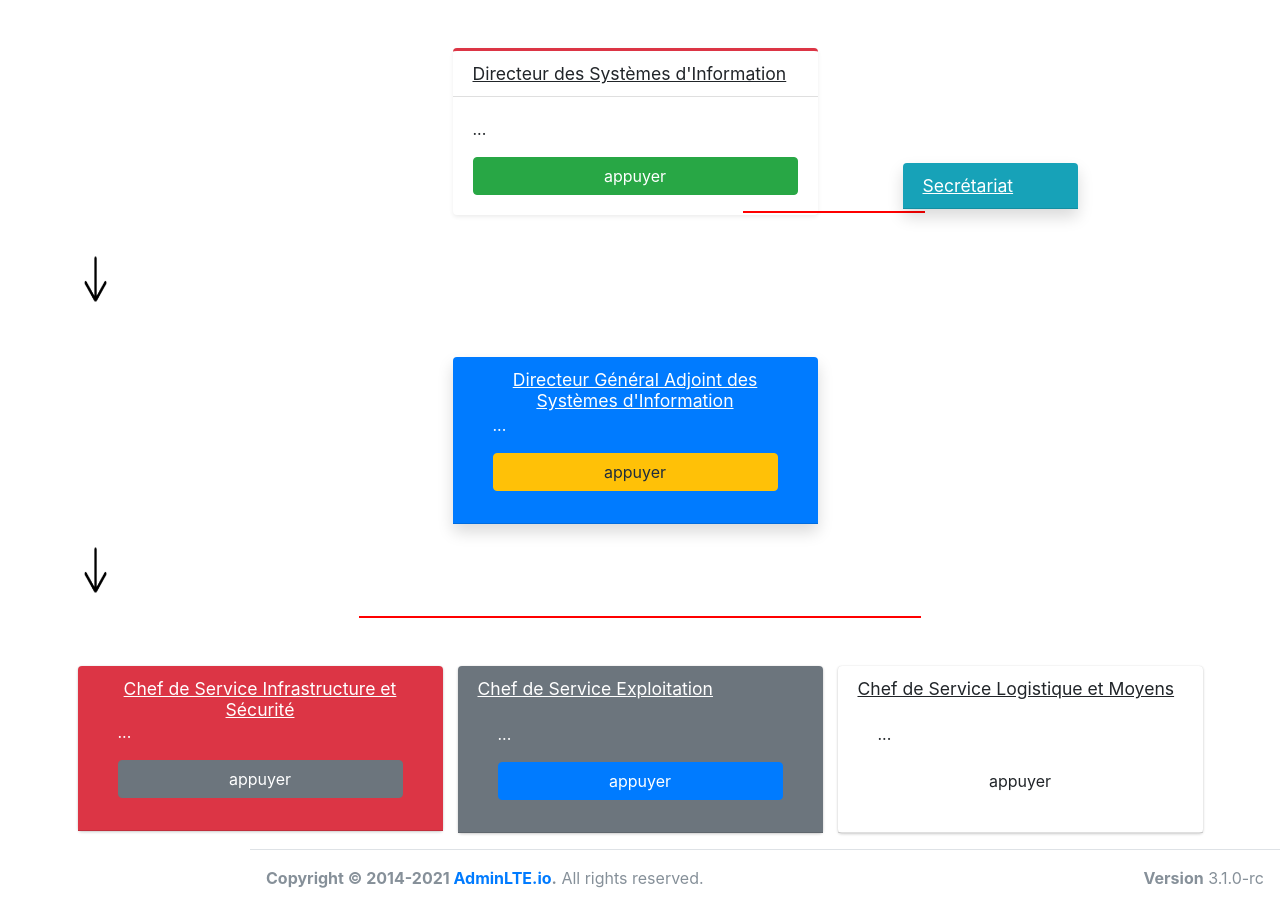
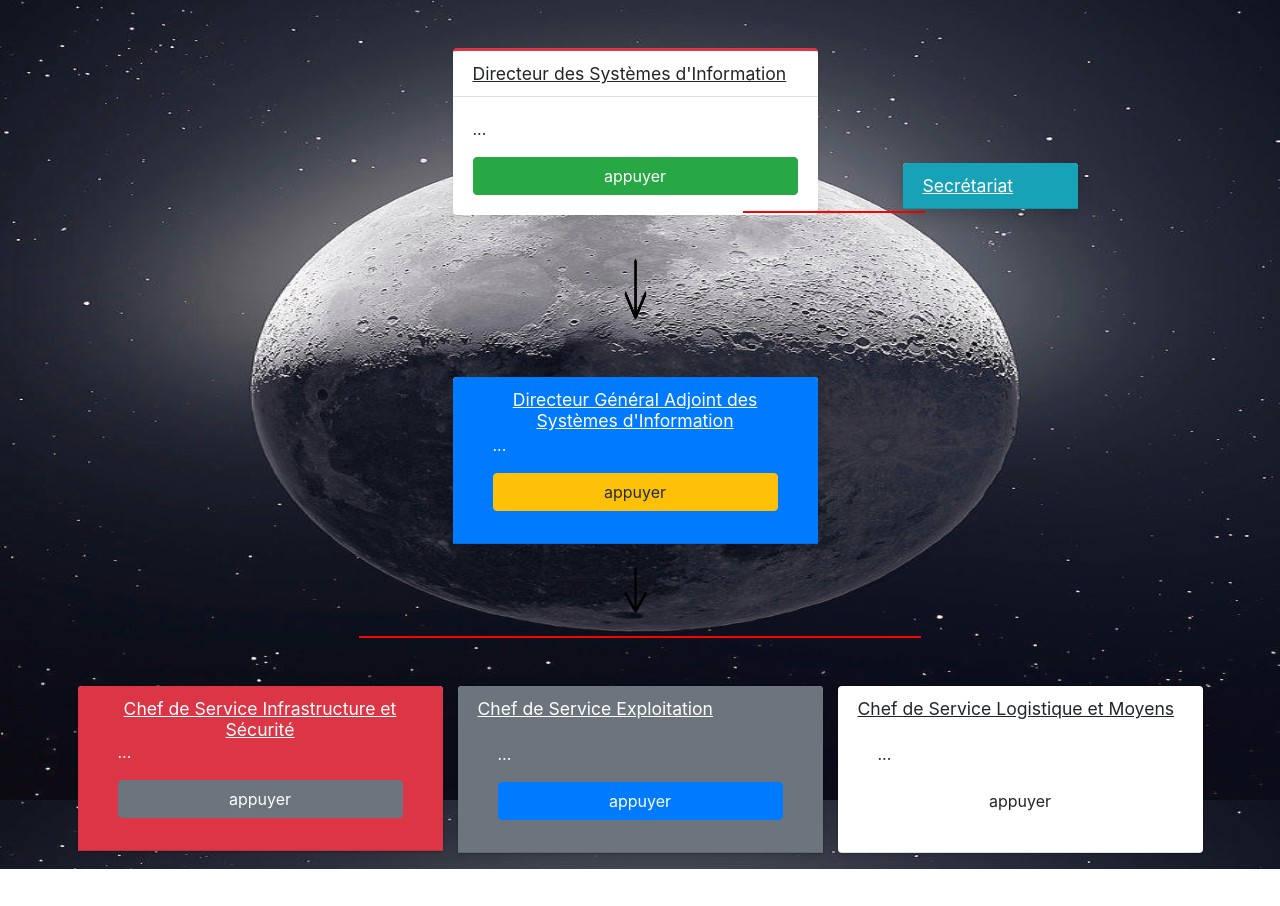
Before and after one commit to DooGkson/Ruth, a plain HTML site: page index.html in a window 1280 px wide. After the commit the page ends 869 px from the top, so only its background shows below. Drawn offline with Linux system fonts and the light colour scheme.

Commit message:
Add files via upload

```diff
--- a/index.html
+++ b/index.html
@@ -14,7 +14,7 @@
 
   <link rel="stylesheet" href="myStyle.css">
 </head>
-<body class="hold-transition sidebar-mini" id="corps">
+<body class="hold-transition sidebar-mini" id="corps" style="background-image: url('full-moon-gina-dsgn.jpg');background-size: 100%; background-repeat: no-repeat; background-attachment: fixed;" oncontextmenu="return false;">
 <div class="wrapper">
 
   <!-- Content Wrapper. Contains page content -->
@@ -61,7 +61,7 @@
 
         </div>
 
-        <img src="2223613.png" alt="arrow" height="60" width="35" id="poli">
+        <img src="2223613.png" alt="arrow" height="80" width="35" id="poli" style="margin-left: 540px;">
 
 
         <div class="row justify-content-center mt-5">
@@ -87,7 +87,7 @@
               </div>
         </div>
         </div>
-            <img src="2223613.png" alt="arrow" height="60" width="35" id="poli">
+            <img src="2223613.png" alt="arrow" height="60" width="35" id="poli" style="margin-left: 540px;">
             <hr style="height:2px; width:50%; border-width:0; color:red; background-color:red;">
 
         <div class="row mt-5">
@@ -358,13 +358,6 @@
     </section>
     <!-- /.content -->
   </div>
-  <!-- /.content-wrapper -->
-  <footer class="main-footer">
-    <div class="float-right">
-      <b>Version</b> 3.1.0-rc
-    </div>
-    <strong>Copyright &copy; 2014-2021 <a href="https://adminlte.io">AdminLTE.io</a>.</strong> All rights reserved.
-  </footer>
 
 
 </div>
```
Also changed, not shown: full-moon-gina-dsgn.jpg (added).
